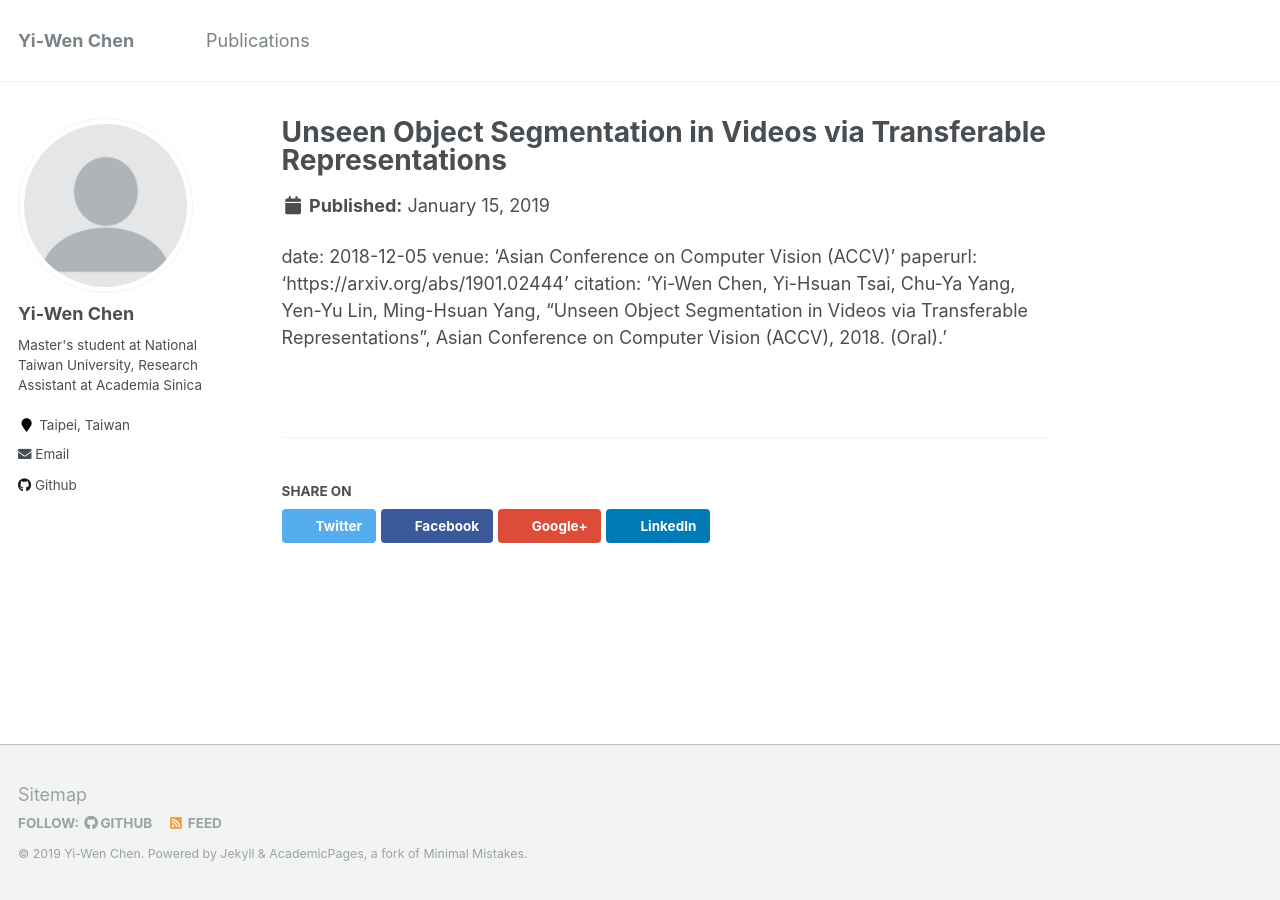
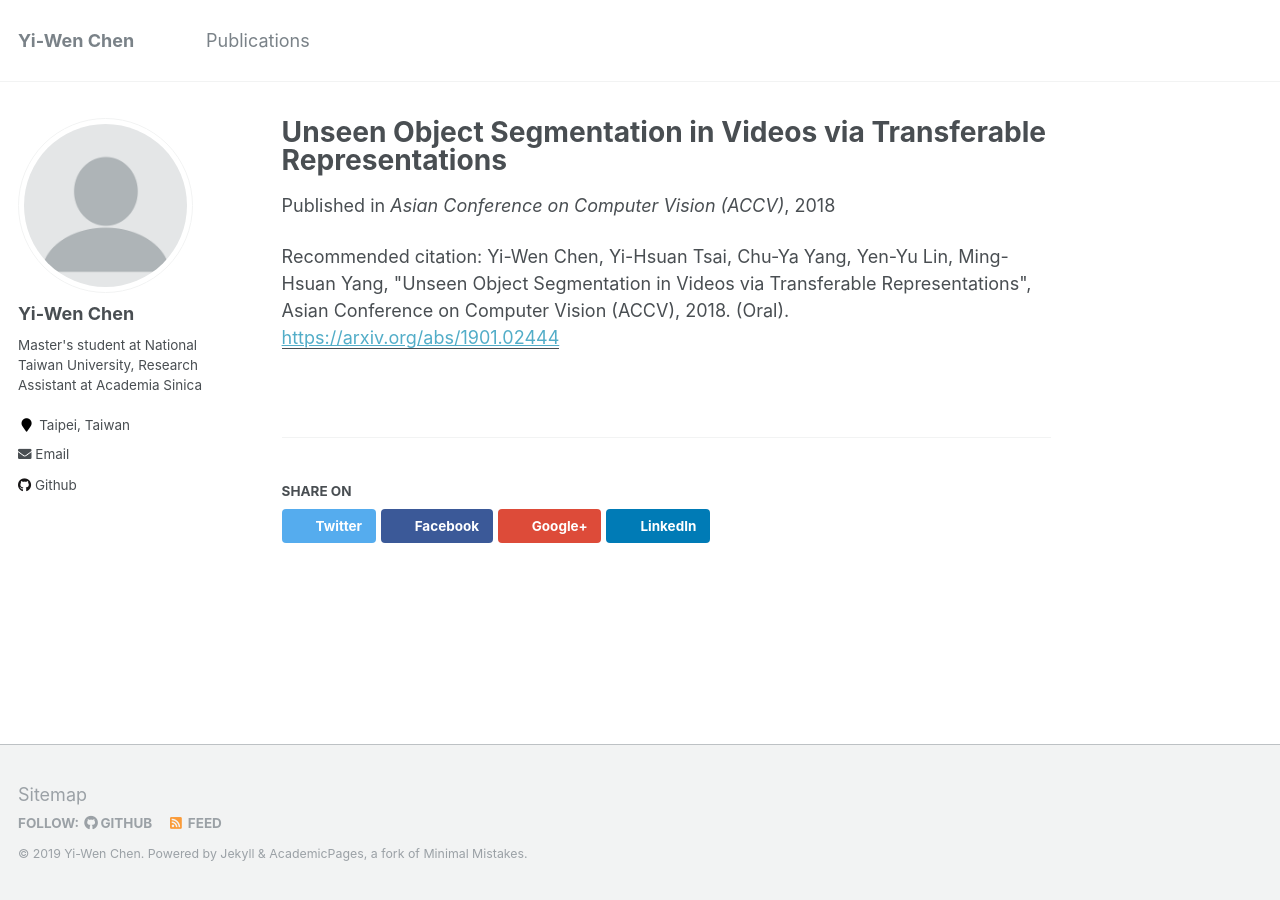
Before and after one commit to wenz116/wenz116.github.io, a Jekyll site: the page built from _publications/accv_2018_TransferSeg.md, in a window 1280 px wide. Built offline with Jekyll 4.4.1, drawn with Linux system fonts in a browser that asks for light colours; part of the change alters nothing that is shown.

```diff
--- a/_publications/accv_2018_TransferSeg.md
+++ b/_publications/accv_2018_TransferSeg.md
@@ -2,10 +2,9 @@
 title: "Unseen Object Segmentation in Videos via Transferable Representations"
 collection: publications
 permalink: /publication/accv_2018_TransferSeg
-excerpt: 'Yi-Wen Chen, Yi-Hsuan Tsai, Chu-Ya Yang, Yen-Yu Lin, Ming-Hsuan Yang, "Unseen Object Segmentation in Videos via Transferable Representations", Asian Conference on Computer Vision (ACCV), 2018. (Oral).'
----
-
+#excerpt: 'This paper is about the number 1. The number 2 is left for future work.'
 date: 2018-12-05
 venue: 'Asian Conference on Computer Vision (ACCV)'
 paperurl: 'https://arxiv.org/abs/1901.02444'
 citation: 'Yi-Wen Chen, Yi-Hsuan Tsai, Chu-Ya Yang, Yen-Yu Lin, Ming-Hsuan Yang, "Unseen Object Segmentation in Videos via Transferable Representations", Asian Conference on Computer Vision (ACCV), 2018. (Oral).'
+---
```
